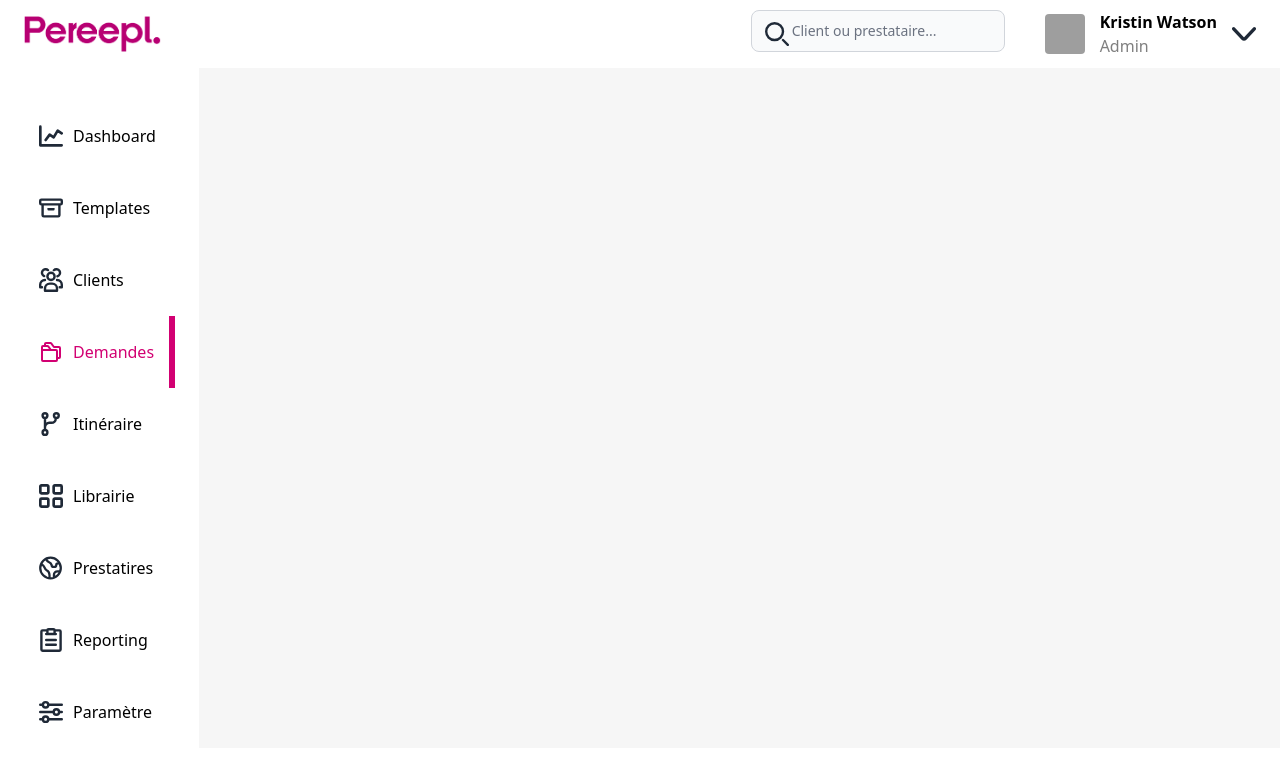
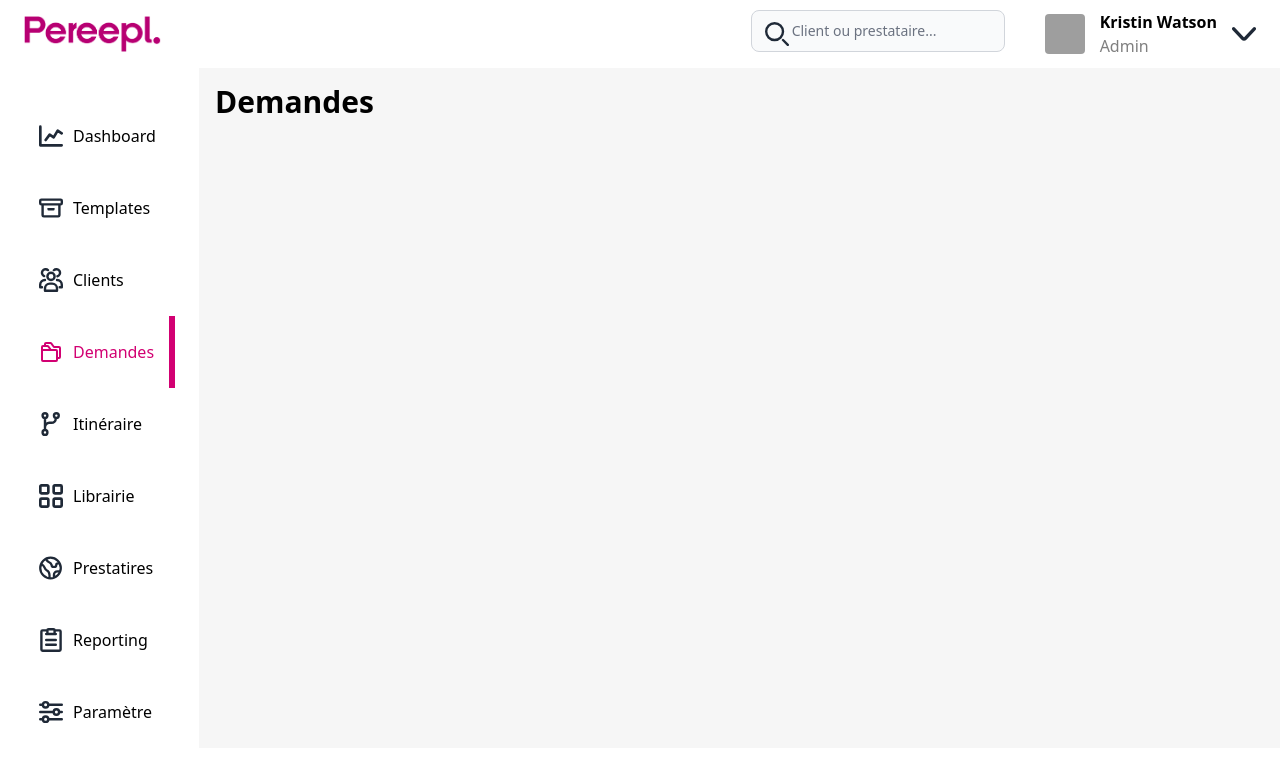
Before and after one commit to rantohr/perrepl-bo, a React (Vite) app: page /app in a window 1280 px wide. Shown: the top 762 px of the page. Built offline with nearby package versions, Linux system fonts and the light colour scheme; grey boxes are pictures that could not be loaded.

Commit message:
route outlet

```diff
--- a/src/App.tsx
+++ b/src/App.tsx
@@ -16,7 +16,7 @@ const App: FC = (): ReactElement => {
       <Route
         path={"app"}
         element={<Layout />}
-        children={[<Route path="orders" element={<OrderList />} />]}
+        children={[<Route path="" element={<OrderList />} />]}
       />
       <Route path={"/*"} element={<NotFound />} />
     </Routes>
--- a/src/components/layout/Layout.tsx
+++ b/src/components/layout/Layout.tsx
@@ -1,4 +1,5 @@
 import { useUserStore } from "../../stores/user.store";
+import { Outlet } from "react-router-dom";
 
 function Layout() {
   const state = useUserStore((state) => state);
@@ -97,7 +98,9 @@ function Layout() {
             </div>
           </div>
         </div>
-        <div className="container"></div>
+        <div className="container">
+          <Outlet />
+        </div>
       </div>
     </>
   );
--- a/src/components/orderList/OrderList.tsx
+++ b/src/components/orderList/OrderList.tsx
@@ -7,29 +7,10 @@ function OrderList() {
 
   return (
     <>
-      <div className="p-4 m-auto border-2 rounded-lg bg-slate-800 text-white">
+      <div className="p-4 m-auto rounded-lg">
         <h1 className="text-3xl font-bold">
-          Hello world!{" "}
-          {user.currentUser ? user.currentUser.name : "MBOLA TSY DEFINIE"}
+          Demandes
         </h1>
-        <p className="mt-5">
-          Lorem ipsum dolor sit amet consectetur adipisicing elit. Numquam qui
-          minima autem nobis animi perspiciatis deleniti quaerat, recusandae
-          officiis ea totam quisquam repellat quidem perferendis ad! Vel officia
-          voluptatibus ipsam.
-        </p>
-        <button
-          className="bg-indigo-600 hover:bg-indigo-800 mt-4 py-2 px-4 rounded"
-          onClick={() => {
-            patchUser({
-              id: 1,
-              name: "Ranto",
-              token: "dzaldjlazkfhaoelkdjeklfhezkjlazjdkazhdlazhdzkajd",
-            });
-          }}
-        >
-          Click Me
-        </button>
       </div>
     </>
   );
```
